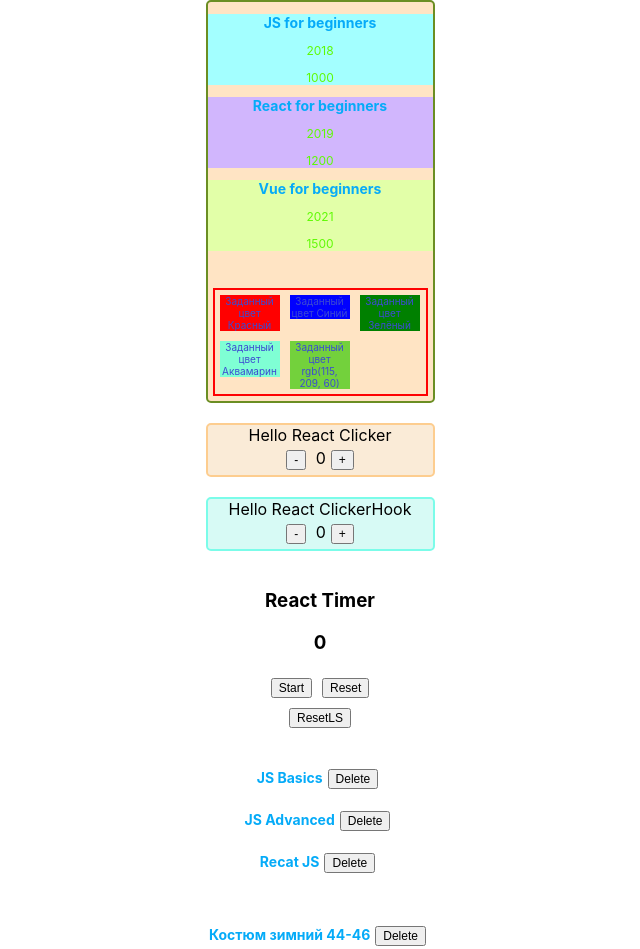
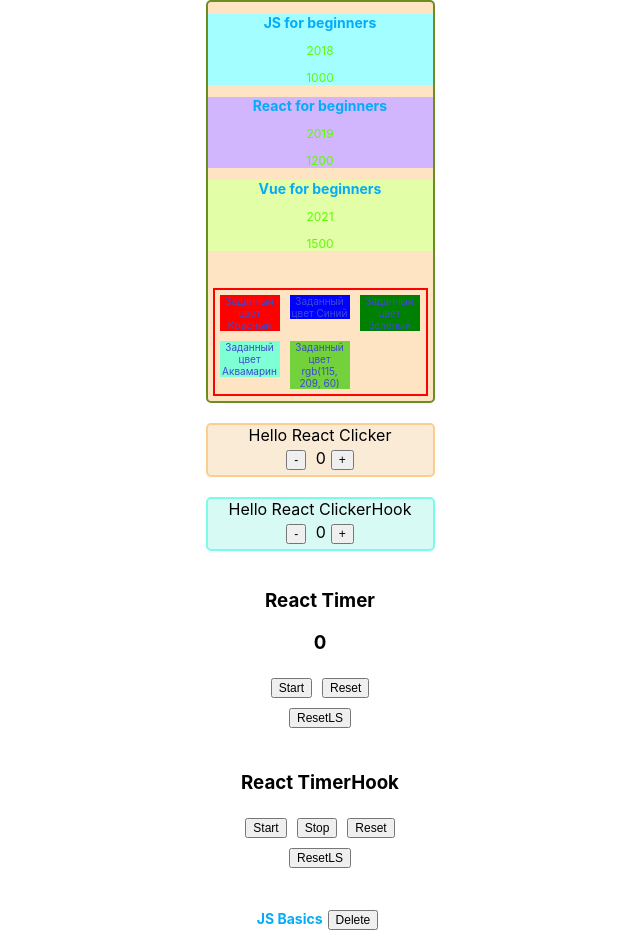
Before and after one commit to ENNA-Egor/less_1, a React (Create React App) app: page / in a window 1280 px wide. Shown: the top 949 px of the page, without its empty margins (320-960 px from the left). Built offline with nearby package versions, Linux system fonts and the light colour scheme.

Commit message:
Заготовка под решение таймера посредством хуков

```diff
--- a/src/App.jsx
+++ b/src/App.jsx
@@ -4,6 +4,7 @@ import Book from './module/Book';
 import ColorPal from './module/ColorPal';
 import Clicker from './module/Clicker';
 import Timer from './module/Timer';
+import TimerHook from './module/TimerHook';
 import AppRemove from './module/removePost/AppRemove';
 import AppRemoveCard from './module/removeCard/AppRemoveCard';
 import FormApp from './module/Form/FormApp';
@@ -40,6 +41,8 @@ function App() {
        <br />
        < Timer />
        <br />
+       < TimerHook />
+       <br />
        <AppRemove />
        <br />
        <AppRemoveCard />
--- /dev/null
+++ b/src/module/TimerHook.jsx
@@ -0,0 +1,23 @@
+import React, {useState} from 'react';
+
+function TimerHook () {
+
+
+
+        return (
+            <div className="App">
+                <h3>React TimerHook</h3>
+                    <button >Start</button>
+
+                    <button >Stop</button>
+
+                <button >Reset</button>
+                <div>
+                <button >ResetLS</button>
+                </div>
+            </div>
+        );
+
+}
+
+export default TimerHook;
```
